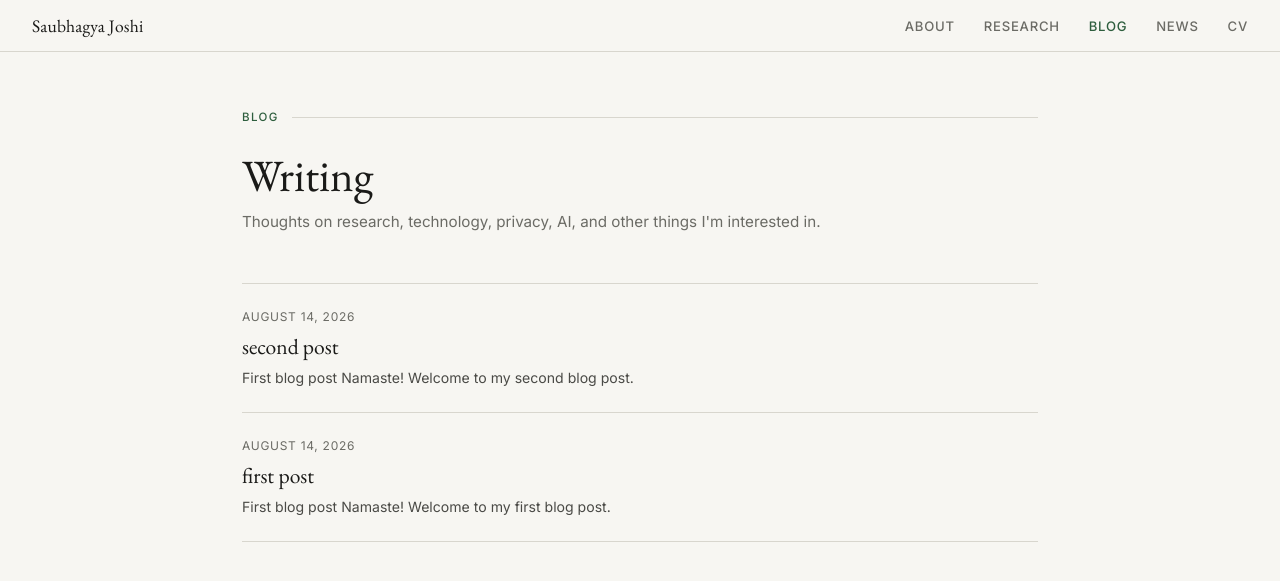
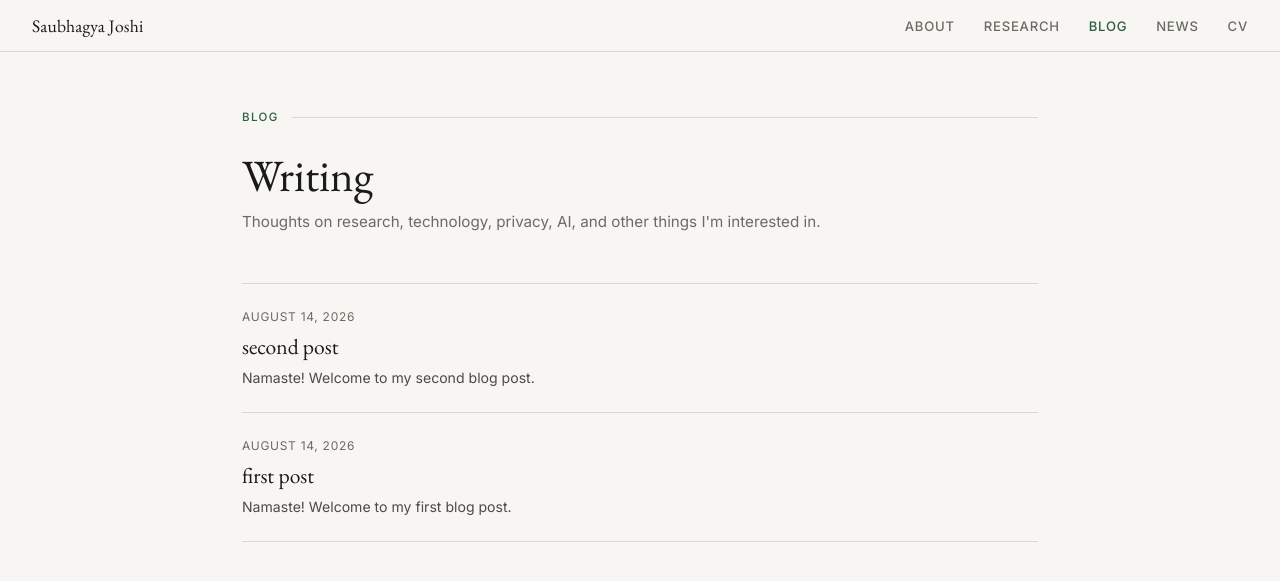
Before and after one commit to sau-joshi/sau-joshi.github.io, a Jekyll site: the page built from blog.html, in a window 1280 px wide. Shown: the top 581 px of the page. Built offline with Jekyll 4.4.1, drawn with Linux system fonts in a browser that asks for light colours.

Commit message:
fixed posts

```diff
--- a/_posts/2026-08-14-first-blog-post.md
+++ b/_posts/2026-08-14-first-blog-post.md
@@ -5,7 +5,6 @@ date: 2026-08-14
 categories: [chitchat]
 ---
 
-# First blog post
 Namaste! Welcome to my first blog post.
 
 ## Who
--- a/_posts/2026-08-14-second-blog-post.md
+++ b/_posts/2026-08-14-second-blog-post.md
@@ -5,7 +5,6 @@ date: 2026-08-14
 categories: [chitchat]
 ---
 
-# First blog post
 Namaste! Welcome to my second blog post.
 
 ## Objective
```
